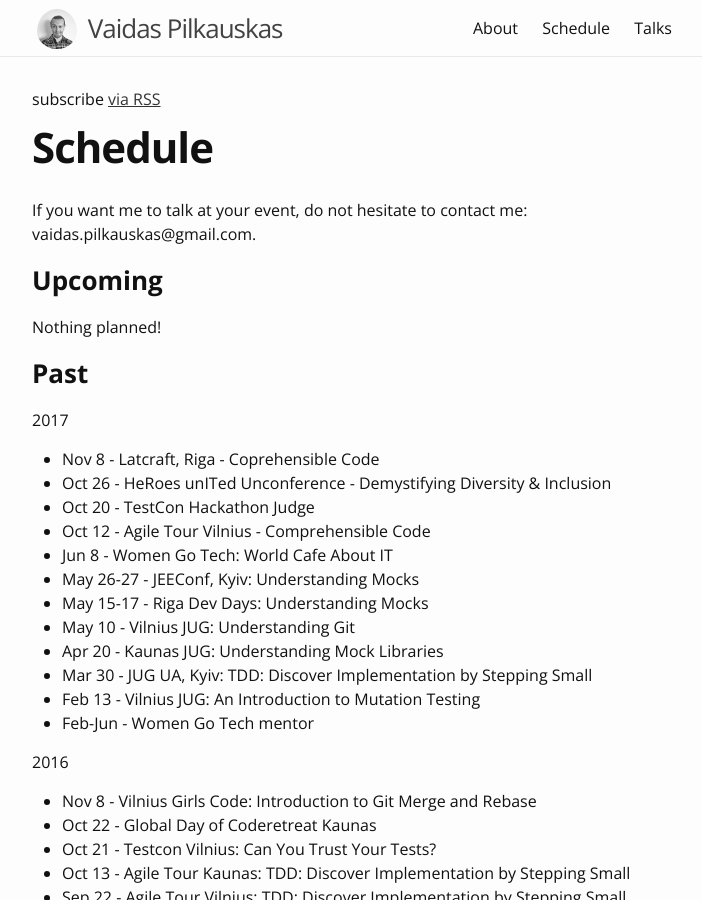
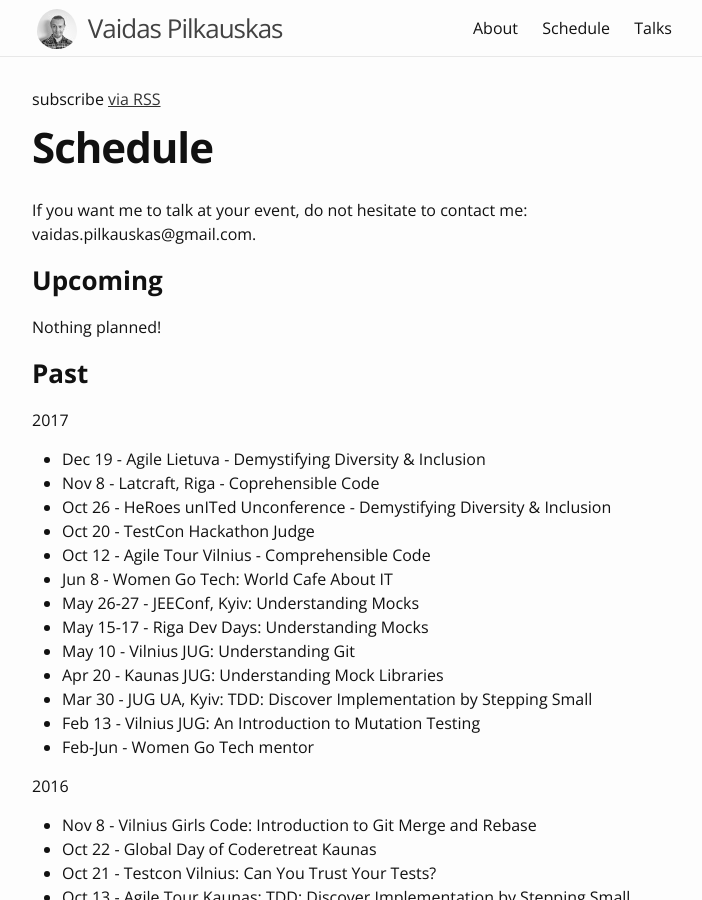
Before and after one commit to liucijus/liucijus.github.io, a Jekyll site: the page built from schedule.md, in a window 1280 px wide and 900 px high. Shown: the whole window, without its empty margins (288-990 px from the left). Built offline with Jekyll 4.4.1, drawn with Linux system fonts in a browser that asks for light colours.

Commit message:
Add Agile Lietuva talk

```diff
--- a/schedule.md
+++ b/schedule.md
@@ -13,7 +13,7 @@ Nothing planned!
 ### Past
 
 2017
-
+ * Dec 19 - Agile Lietuva - Demystifying Diversity & Inclusion
  * Nov 8 - Latcraft, Riga - Coprehensible Code
  * Oct 26 - HeRoes unITed Unconference - Demystifying Diversity & Inclusion
  * Oct 20 - TestCon Hackathon Judge
```
